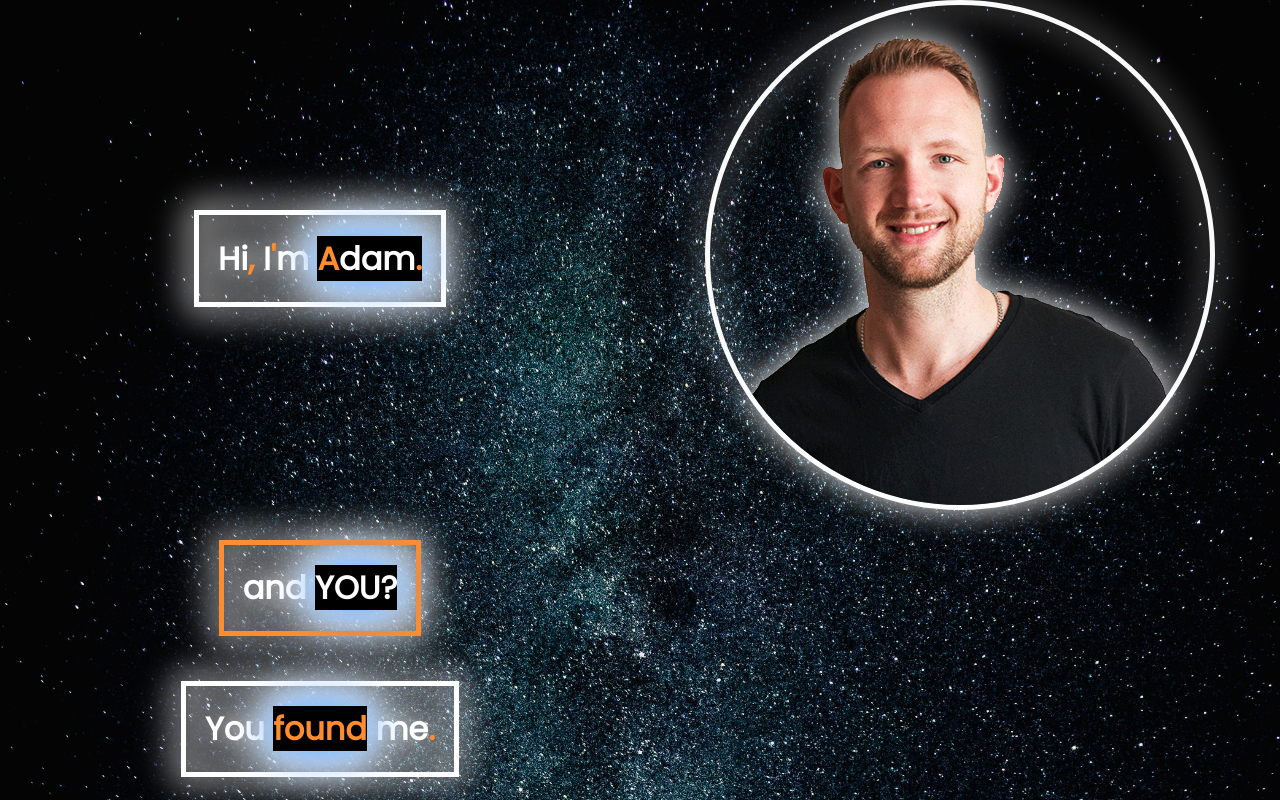
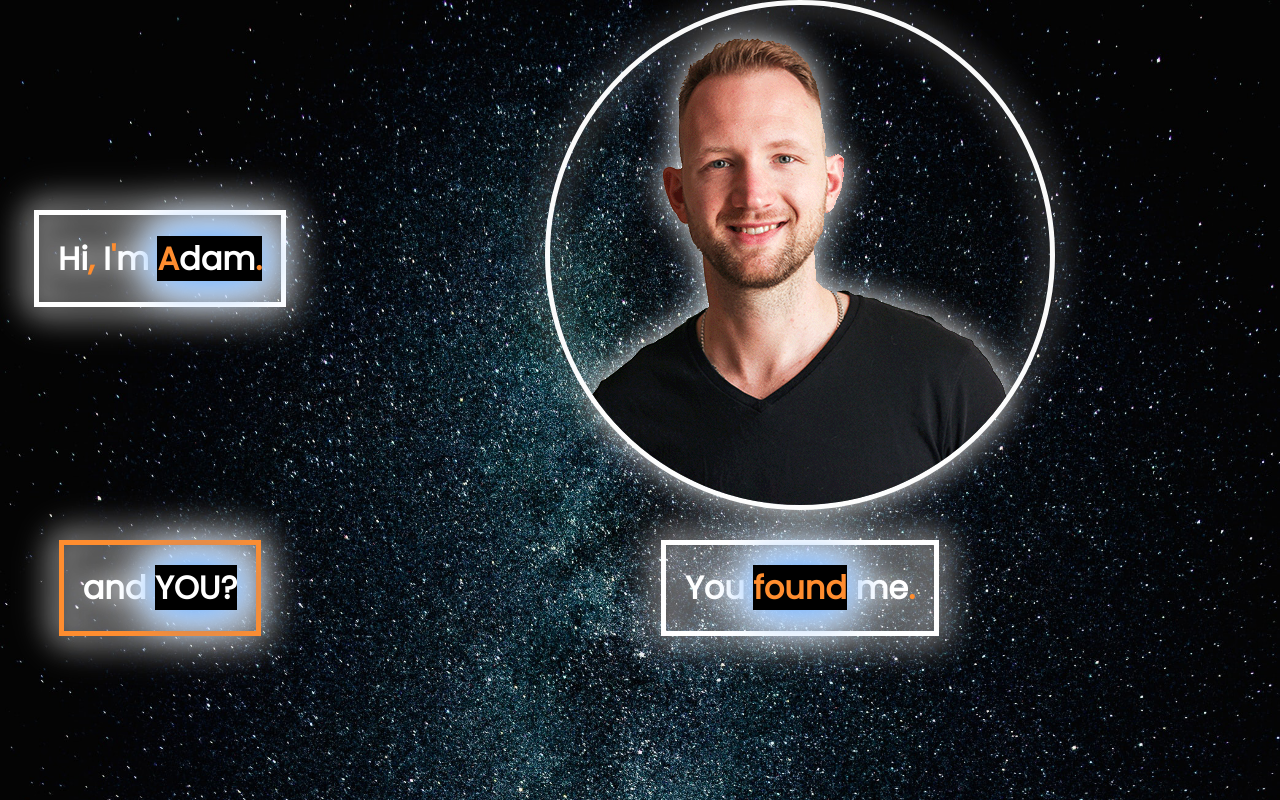
Before and after one commit to AdamWandoch/adamwandoch.com, a PHP site: page / in a window 1280 px wide. Run offline with PHP 8.4, Linux system fonts and the light colour scheme.

Commit message:
experimenting continues

```diff
--- a/css/grid.css
+++ b/css/grid.css
@@ -1,21 +1,19 @@
 main {
   display: grid;
-  grid: "hi      " 1fr
-        "portrait" 4fr
-        "and     " 1fr
-        "you     " 1fr /
+  grid: 1fr
+        4fr
+        1fr
+        1fr /
         1fr;
   align-items: center;
   justify-items: center;
 }
 
 
-@media screen and (min-width: 500px) {
+@media (min-width: 500px) {
   main {
-    grid: "hi  portrait" 1fr
-          "and portrait" 1fr
-          "you portrait" 1fr /
-          1fr 1fr;
+    grid-template-rows: 1fr 1fr 1fr;
+    grid-template-columns: 1fr 3fr;
   }
 
   .hi, .and, .you {
@@ -24,12 +22,12 @@
   }
 
   .portrait {
-    grid-column: span 3;
+    grid-row: span 3;
   }
 
 }
 
-.hi { grid-area: hi; }
-.portrait { grid-area: portrait;}
+/* .hi { grid-area: hi; }
+.portrait { grid-area: portrait; }
 .and { grid-area: and; }
-.you { grid-area: you; }
+.you { grid-area: you; } */
--- a/css/themes.css
+++ b/css/themes.css
@@ -43,6 +43,16 @@
   max-width: 100%;
 }
 
+p {
+  filter: drop-shadow(0 0 0.5em rgb(255, 255, 255));
+  margin: auto;
+  font-size: 2em;
+  font-weight: 700;
+  width: max-content;
+  padding: 0.6em;
+  border: solid 5px;
+}
+
 .hi {
   transform: rotate(-10deg);
   position: relative;
@@ -65,15 +75,6 @@
   left: -10%;
 }
 
-p {
-  filter: drop-shadow(0 0 0.5em rgb(255, 255, 255));
-  margin: auto;
-  font-size: 2em;
-  font-weight: 700;
-  width: max-content;
-  padding: 0.6em;
-  border: solid 5px;
-}
 
 .color {
   color: var(--accent-color);
@@ -83,7 +84,3 @@
   background-color: black;
   filter: drop-shadow(0 0 20px var(--accent-opposite));
 }
-
-@media screen and (mix-width: 600px) {
-
-}
```
